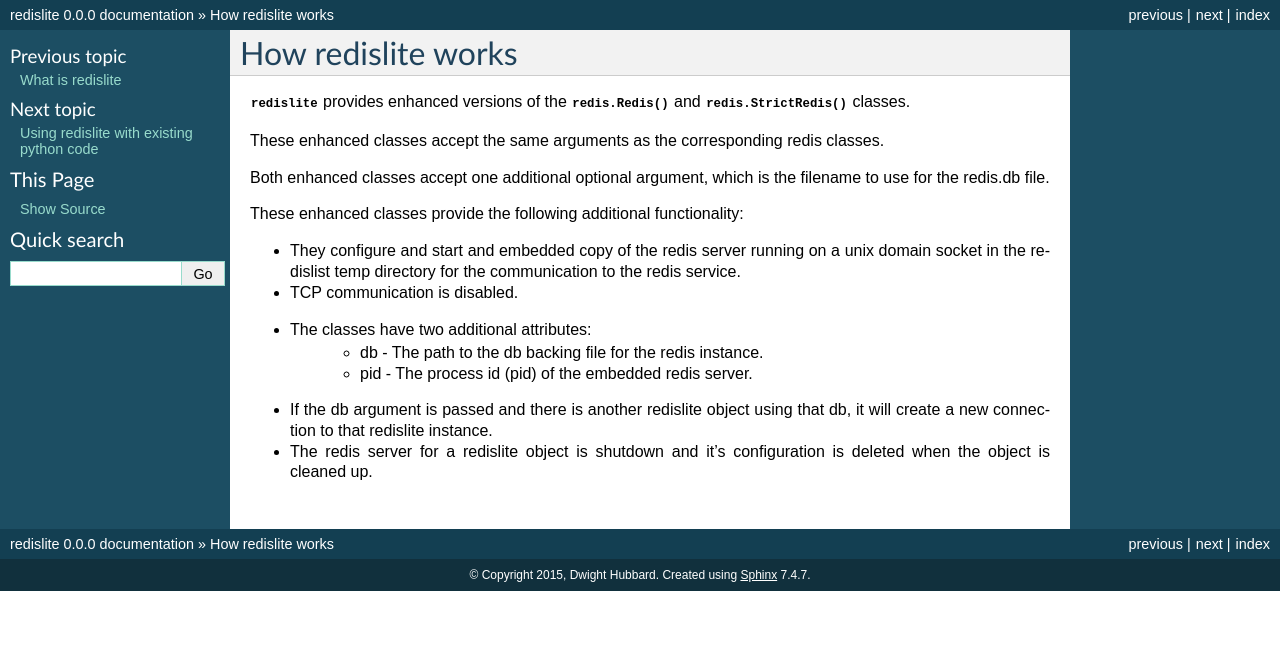
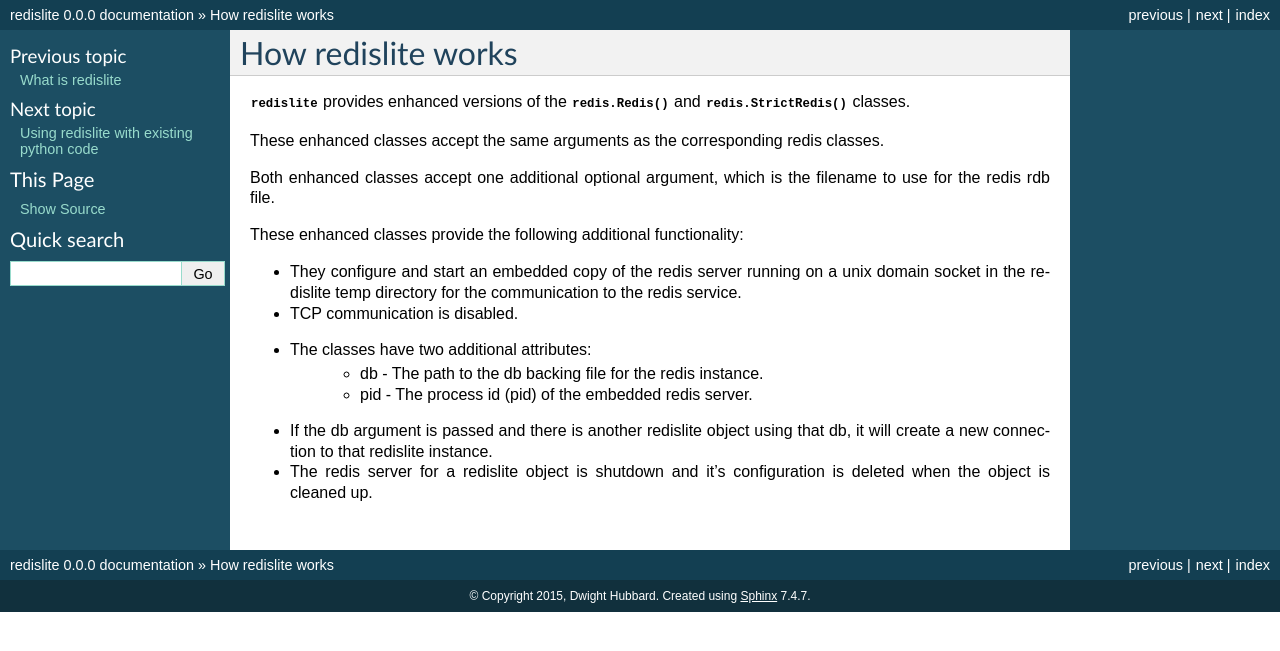
Before and after one commit to yahoo/redislite, a Sphinx documentation site: the page built from docs/source/topic/redislite_design.rst, in a window 1280 px wide. Shown: the top 651 px of the page. Built offline with Sphinx 7.4.7, drawn with Linux system fonts in a browser that asks for light colours.

Commit message:
Redislite not redislist

```diff
--- a/docs/source/topic/redislite_design.rst
+++ b/docs/source/topic/redislite_design.rst
@@ -8,11 +8,11 @@
 classes.
 
 Both enhanced classes accept one additional optional argument, which is the
-filename to use for the redis.db file.
+filename to use for the redis rdb file.
 
 These enhanced classes provide the following additional functionality:
 
-* They configure and start and embedded copy of the redis server running on a unix domain socket in the redislist temp directory for the communication to the redis service.
+* They configure and start an embedded copy of the redis server running on a unix domain socket in the redislite temp directory for the communication to the redis service.
 * TCP communication is disabled.
 * The classes have two additional attributes:
     * db - The path to the db backing file for the redis instance.
```
